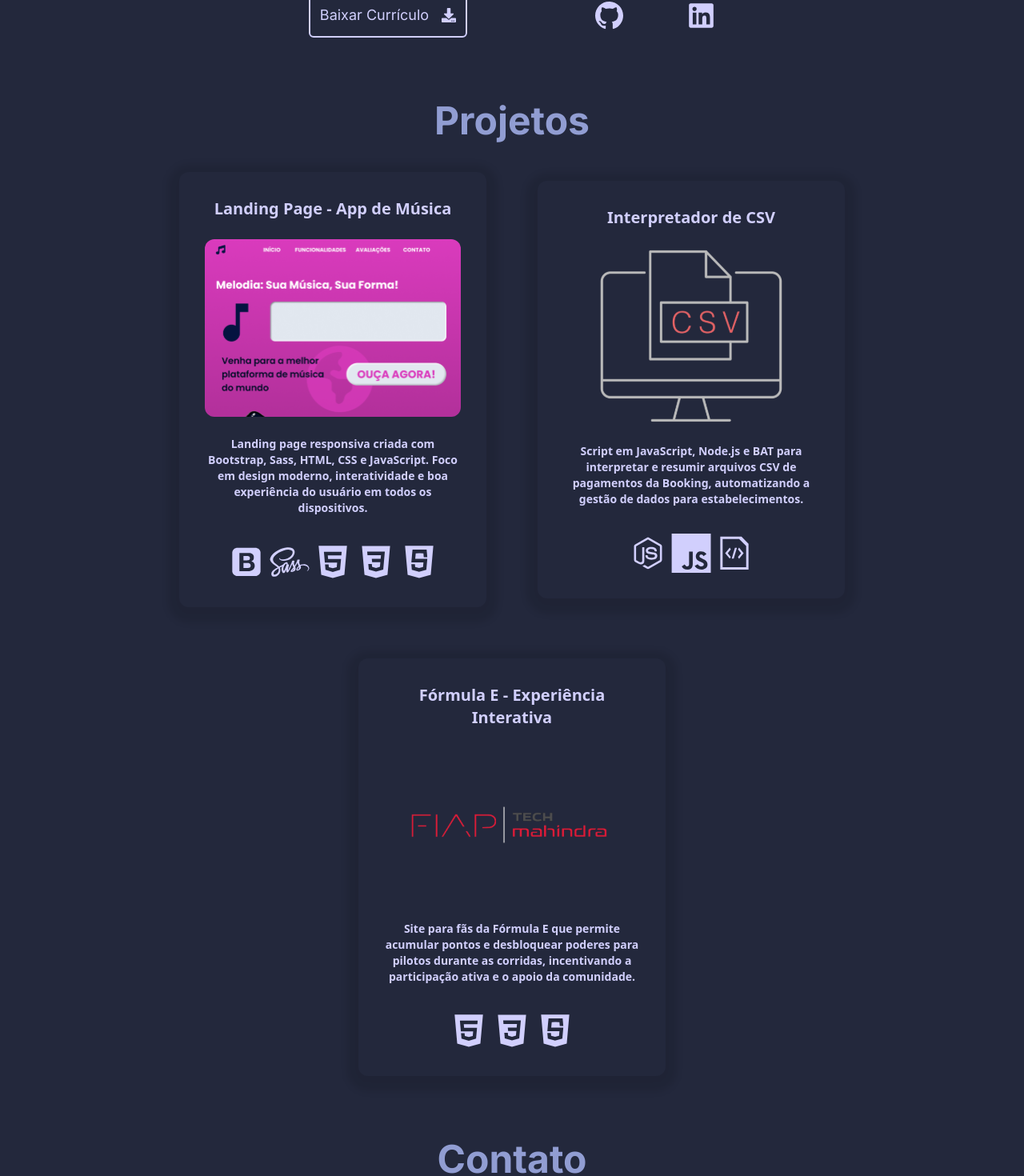
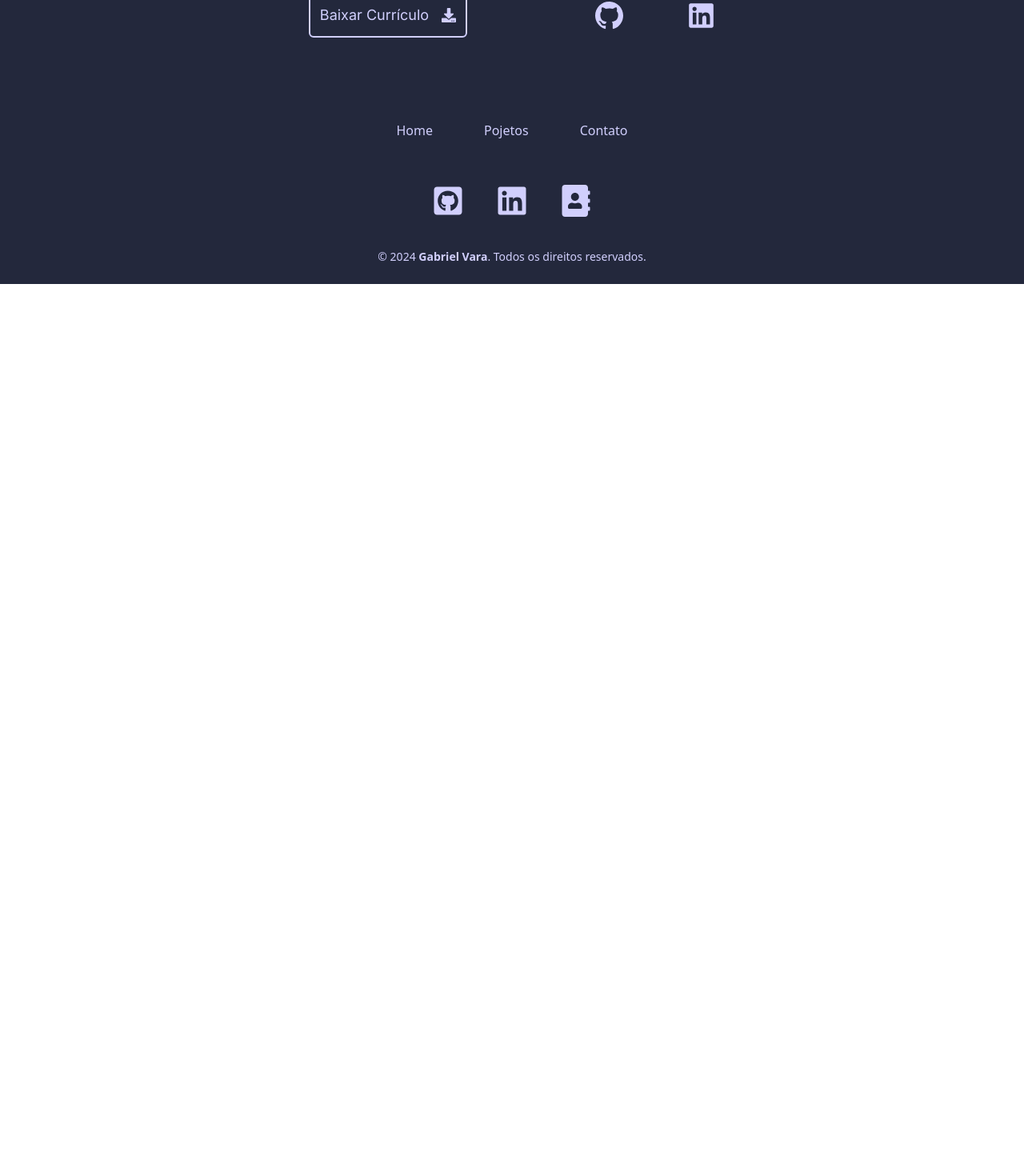
Before and after one commit to gabrielvara/portifolio, a React (Vite) app: page / in a window 1280 px wide. Shown: the part 683-2153 px from the top of the page at 80% size. After the commit the page ends 1038 px from the top, so only its background shows below. Built offline with nearby package versions, Linux system fonts and the light colour scheme.

Commit message:
Finalizado

```diff
--- a/package.json
+++ b/package.json
@@ -28,6 +28,7 @@
     "eslint-plugin-react-refresh": "^0.4.9",
     "globals": "^15.9.0",
     "postcss": "^8.4.47",
+    "react-router-dom": "^6.26.2",
     "tailwindcss": "^3.4.13",
     "vite": "^5.4.1"
   }
--- a/src/App.jsx
+++ b/src/App.jsx
@@ -1,11 +1,14 @@
-import Main from "./components/main"
-
+import { Outlet } from 'react-router-dom'
+import Nav from './components/nav'
+import Footer from './components/footer'
 function App() {
 
   return (
-    <h1>
-      <Main/>
-    </h1>
+    <div className="bg-defaultcolor">
+        <Nav/>
+        <Outlet/>
+        <Footer/>
+    </div>
   )
 }
 
--- a/src/components/footer.jsx
+++ b/src/components/footer.jsx
@@ -1,3 +1,4 @@
+import { NavLink } from "react-router-dom"
 import { FaAddressBook, FaGithubSquare, FaLinkedin } from "react-icons/fa"
 
 const footer = () => {
@@ -6,13 +7,13 @@ const footer = () => {
       <div className="flex flex-col container mx-auto text-center gap-10">
         <div className="flex justify-center space-x-8 mb-4 gap-8">
           <a href="#" className="hover:text-textcolor transition duration-300">
-            Home
+            <NavLink to='/'>Home</NavLink>
           </a>
           <a href="#" className="hover:text-textcolor transition duration-300">
-            Projeto
+            <NavLink to='/projetos'>Pojetos</NavLink>
           </a>
           <a href="#" className="hover:text-textcolor transition duration-300">
-            Contato
+            <NavLink to='/contao'>Contato</NavLink>
           </a>
         </div>
         <div className="flex justify-center gap-6">
--- a/src/components/main.jsx
+++ /dev/null
@@ -1,19 +0,0 @@
-import Nav from "./nav"
-import Hero from "./hero"
-import Projetos from "./projetos"
-import Contato from "./contato"
-import Footer from "./footer"
-
-const main = () => {
-  return (
-    <div className="bg-defaultcolor">
-        <Nav/>
-        <Hero/>
-        <Projetos/>
-        <Contato/>
-        <Footer/>
-    </div>
-  )
-}
-
-export default main
--- a/src/components/nav.jsx
+++ b/src/components/nav.jsx
@@ -1,3 +1,4 @@
+import { NavLink } from 'react-router-dom'
 import { useState } from 'react'
 import Logo from '../assets/logo.svg'
 import { TiAdjustContrast } from 'react-icons/ti'
@@ -18,15 +19,15 @@ function closeMenu(){
     <>
         <div className="flex items-center justify-between p-5 lg:flex-row">
             <div className='ssm:block md:hidden'>
-                <img className='h-8' src={Logo} alt="Logo 'GBL'" />
+                <NavLink to='/'><img className='h-8' src={Logo} alt="Logo 'GBL'" /></NavLink>
             </div>
             <div className='ssm:hidden md:block'>
-                <img className='h-10 ml-20' src={Logo} alt="Logo 'GBL'" />
+                <NavLink to='/'><img className='h-10 ml-20' src={Logo} alt="Logo 'GBL'" /></NavLink>
             </div>
             <div className='flex items-center gap-x-5'>
                 <div className="ssm:hidden md:block flex items-center space-x-10 mr-20 text-textcolor font-medium">
-                    <a href="#">Projetos</a>
-                    <a href="#">Contato</a>
+                    <NavLink to='/projetos'>Projetos</NavLink>
+                    <NavLink to='/contato'>Contato</NavLink>
                 </div>
                 <div className='md:hidden ssm:block'>
                     {toggle ? (
@@ -48,9 +49,9 @@ function closeMenu(){
             {toggle ? (
                 <div className='absolute end-0 mr-5 text-right '>
                 <ul className='text-textcolor font-medium bg-defaultcolordarker p-2 mb-5 rounded-2xl'>
-                    <li className='p-1'>Projetos</li>
+                    <li className='p-1'><NavLink to='/projetos'>Projetos</NavLink></li>
                     <hr />
-                    <li className='p-1'>Contato</li>
+                    <li className='p-1'><NavLink to='/contato'>Contato</NavLink></li>
                 </ul>
             </div>
             ):(
--- a/src/main.jsx
+++ b/src/main.jsx
@@ -1,10 +1,30 @@
 import { StrictMode } from 'react'
 import { createRoot } from 'react-dom/client'
+import { createBrowserRouter, RouterProvider } from 'react-router-dom'
 import App from './App.jsx'
 import './index.css'
+import Hero from './components/hero.jsx'
+import Projetos from './components/projetos.jsx'
+import Contato from './components/contato.jsx'
+import PageNotFound from './pages/pagenotfound.jsx'
+
+const router = createBrowserRouter([
+  {
+    path: '/',
+    element: <App/>,
+    children: [
+      { index: true, element: <Hero/> },
+      { path: '/projetos', element: <Projetos/> },
+      { path: '/projetos/:id', element: <Projetos/> },
+      { path: '/contato', element: <Contato/> },
+      { path: '/contato/:id', element: <Contato/> },
+      { path: '*', element: <PageNotFound/> }
+    ]
+  }
+])
 
 createRoot(document.getElementById('root')).render(
   <StrictMode>
-    <App />
+    <RouterProvider router={router}/>
   </StrictMode>,
 )
--- /dev/null
+++ b/src/pages/pagenotfound.jsx
@@ -0,0 +1,9 @@
+const pagenotfound = () => {
+  return (
+    <div className="h-full w-full flex justify-center items-center text-center">
+        <h1>Página não encontrada</h1>
+    </div>
+  )
+}
+
+export default pagenotfound
```
Also changed, not shown: 1 other file (tests, documents, lock files or other folders).
